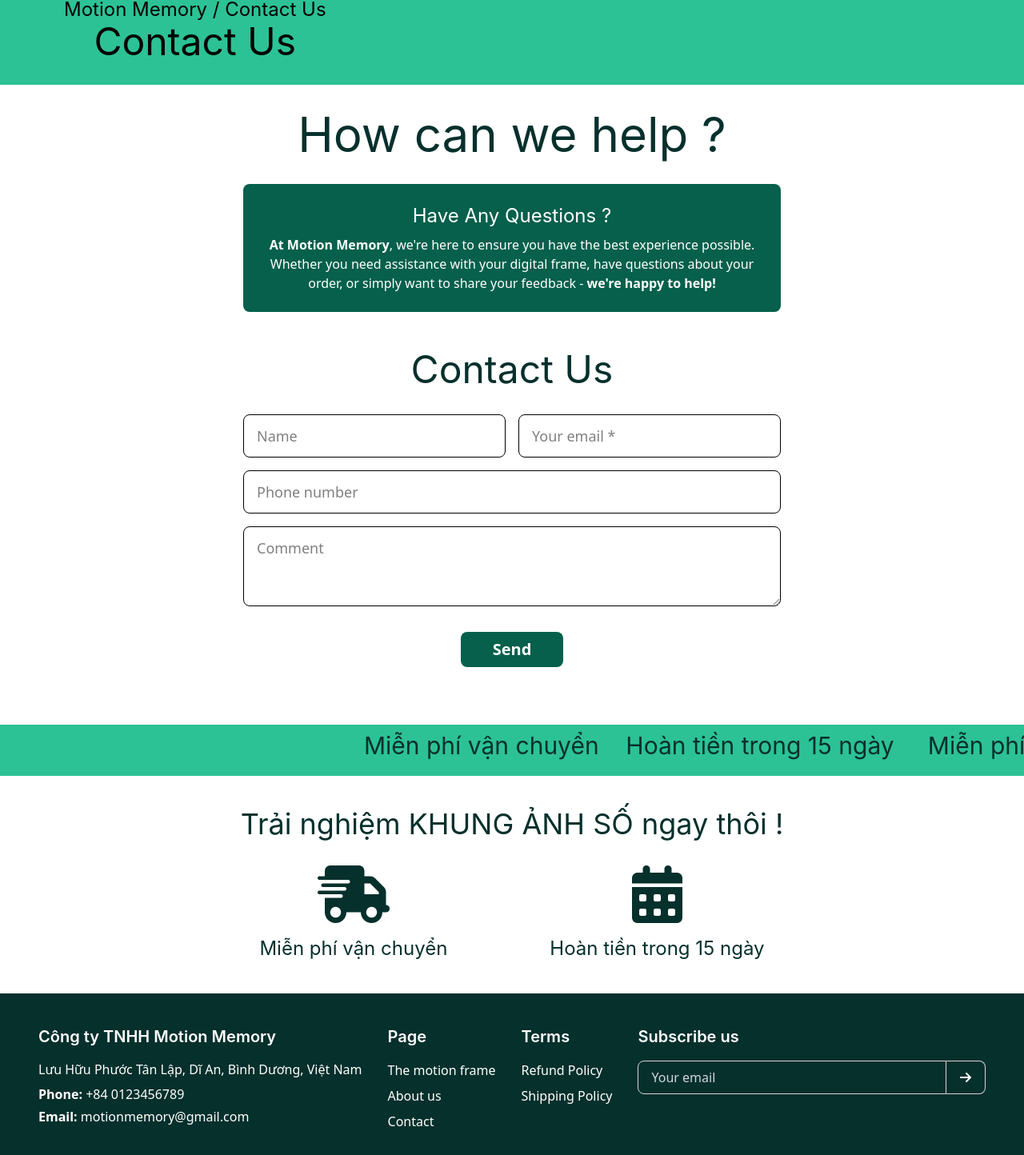
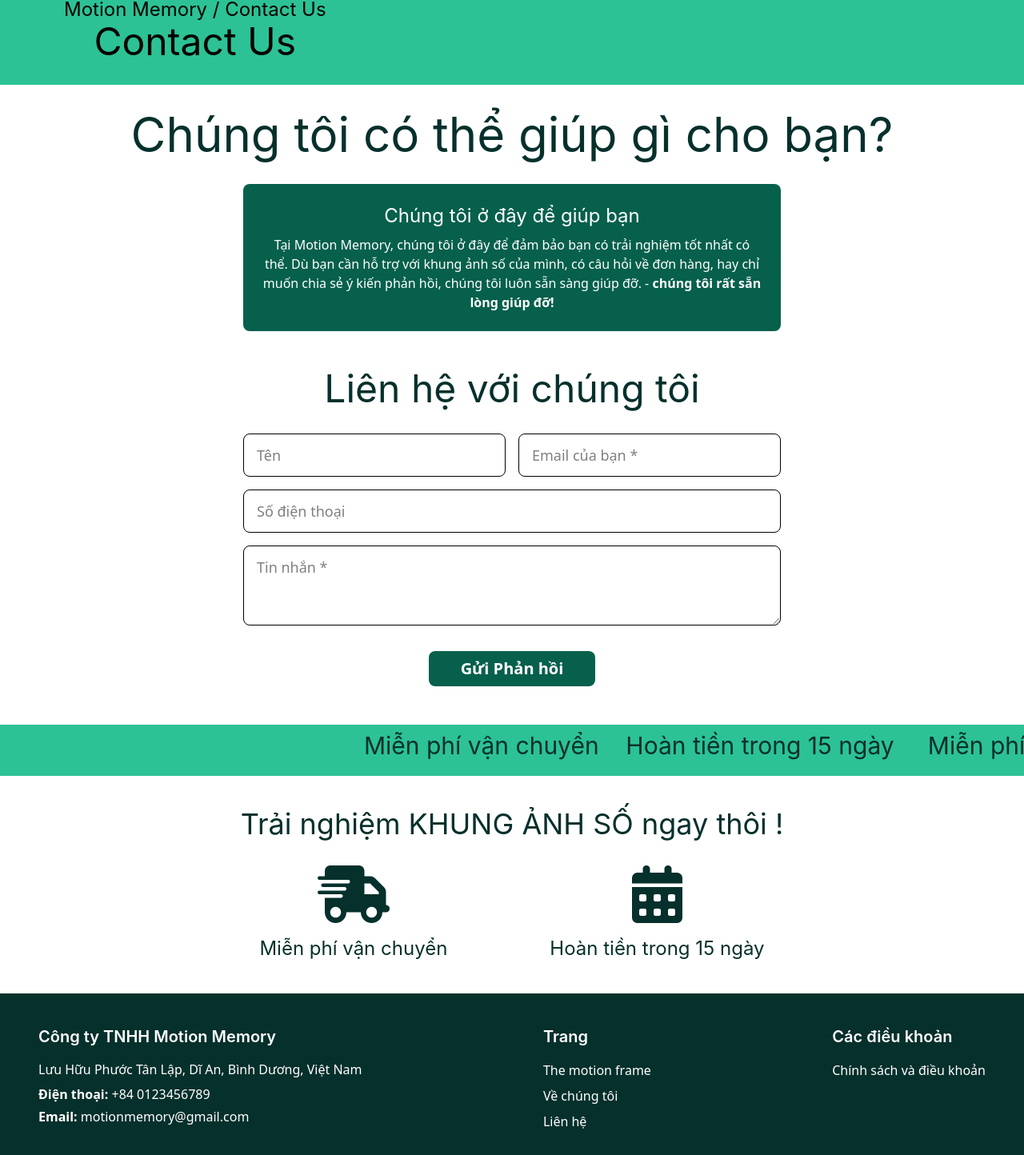
Before and after one commit to hthaitai/motion-web, a React (Vite) app: page /contact in a window 1280 px wide. Shown: the part 114-1558 px from the top of the page at 80% size. Built offline with nearby package versions, Linux system fonts and the light colour scheme.

Commit message:
fixed 22/06

```diff
--- a/package.json
+++ b/package.json
@@ -12,12 +12,14 @@
   "dependencies": {
     "@fortawesome/fontawesome-free": "^6.7.2",
     "@tailwindcss/vite": "^4.1.7",
+    "emailjs-com": "^3.2.0",
     "i18next": "^25.2.0",
     "react": "^19.1.0",
     "react-dom": "^19.1.0",
     "react-i18next": "^15.5.1",
     "react-icons": "^5.5.0",
     "react-router": "^7.6.0",
+    "react-toastify": "^11.0.5",
     "tailwindcss": "^4.1.7"
   },
   "devDependencies": {
--- a/src/components/AboutUs.jsx
+++ b/src/components/AboutUs.jsx
@@ -25,7 +25,7 @@ function AboutUs({ bannerTitle = 'About Us' }) {
           {t('Our journey began with a simple idea: to create a')}
           <b> {t('digital motion frame')} </b>
           {t('that allows you to')}
-          <b> {t('relive your favorite moments ')}</b>
+          <b> {t('relive your favorite moments')} </b>
           {t(
             'in the most vivid and heartfelt way. Whether it’s a birthday, an anniversary, or just a special memory you want to keep close,'
           )}
--- a/src/components/Contact.jsx
+++ b/src/components/Contact.jsx
@@ -1,6 +1,8 @@
 import React, { useState } from 'react';
 import PageBanner from './PageBanner';
-
+import { useTranslation } from 'react-i18next';
+import emailjs from 'emailjs-com';
+import { toast, ToastContainer } from 'react-toastify';
 function Contact({ bannerTitle = 'Contact Us' }) {
   const [form, setForm] = useState({
     name: '',
@@ -8,43 +10,76 @@ function Contact({ bannerTitle = 'Contact Us' }) {
     phone: '',
     comment: '',
   });
-
+  const { t } = useTranslation();
   const handleChange = (e) => {
     setForm({ ...form, [e.target.name]: e.target.value });
   };
-
   const handleSubmit = (e) => {
     e.preventDefault();
-    // Xử lý gửi form tại đây
-    alert('Thank you for contacting us!');
+    const now = new Date();
+    const time = now.toLocaleString();
+    emailjs
+      .send(
+        'service_motionmemoryexe',
+        'template_1x3p4hu',
+        {
+          name: form.name,
+          email: form.email,
+          phone: form.phone,
+          comment: form.comment,
+          title: 'Contact Supporting',
+          time: time,
+        },
+        'b88vCuNgaGLbXkGy4'
+      )
+      .then(
+        (result) => {
+          toast.success(t('thank you for contacting us!'));
+          setForm({ name: '', email: '', phone: '', comment: '' });
+        },
+        (error) => {
+          alert('Error: ' + error.text);
+        }
+      );
   };
 
   return (
     <div>
+      <ToastContainer
+        position="top-center"
+        autoClose={2000}
+        hideProgressBar={false}
+        newestOnTop={false}
+        closeOnClick
+        rtl={false}
+        pauseOnFocusLoss
+        draggable
+        pauseOnHover
+        theme="light"
+      />{' '}
       <PageBanner
         title={bannerTitle}
         subtitle={`Motion Memory / ${bannerTitle}`}
       />
       <div className="min-h-screen bg-white flex flex-col items-center px-2 py-8">
         <h1 className="text-5xl md:text-6xl font-banner text-[#06302c] text-center mb-8">
-          How can we help ?
+          {t('How can we help ?')}
         </h1>
         <div className="w-full max-w-2xl mb-12">
           <div className="bg-[#06604c] rounded-lg p-6 text-white text-center">
             <div className="text-2xl font-banner mb-2">
-              Have Any Questions ?
+              {t('we are here to help you!')}
             </div>
             <div className="text-base">
-              <span className="font-bold">At Motion Memory</span>, we're here to
-              ensure you have the best experience possible. Whether you need
-              assistance with your digital frame, have questions about your
-              order, or simply want to share your feedback -{' '}
-              <span className="font-bold">we're happy to help!</span>
+              {t(
+                "At Motion Memory, we're here to ensure you have the best experience possible. Whether you need assistance with your digital frame, have questions about your order, or simply want to share your feedback"
+              )}{' '}
+              - <span className="font-bold">{t("we're happy to help!")}</span>
             </div>
           </div>
         </div>
         <h2 className="text-4xl md:text-5xl font-banner text-[#06302c] text-center mb-8">
-          Contact Us
+          {t('Contact Us')}
         </h2>
         <form
           onSubmit={handleSubmit}
@@ -54,7 +89,7 @@ function Contact({ bannerTitle = 'Contact Us' }) {
             <input
               type="text"
               name="name"
-              placeholder="Name"
+              placeholder={t('Name')}
               className="flex-1 border rounded-lg px-4 py-3 text-lg outline-none"
               value={form.name}
               onChange={handleChange}
@@ -62,7 +97,7 @@ function Contact({ bannerTitle = 'Contact Us' }) {
             <input
               type="email"
               name="email"
-              placeholder="Your email *"
+              placeholder={t('Your email *')}
               className="flex-1 border rounded-lg px-4 py-3 text-lg outline-none"
               value={form.email}
               onChange={handleChange}
@@ -72,14 +107,14 @@ function Contact({ bannerTitle = 'Contact Us' }) {
           <input
             type="text"
             name="phone"
-            placeholder="Phone number"
+            placeholder={t('Phone number')}
             className="w-full border rounded-lg px-4 py-3 text-lg outline-none"
             value={form.phone}
             onChange={handleChange}
           />
           <textarea
             name="comment"
-            placeholder="Comment"
+            placeholder={t('Message *')}
             className="w-full border rounded-lg px-4 py-3 text-lg outline-none min-h-[100px]"
             value={form.comment}
             onChange={handleChange}
@@ -88,7 +123,7 @@ function Contact({ bannerTitle = 'Contact Us' }) {
             type="submit"
             className="bg-[#06604c] text-white font-bold text-xl px-10 py-2 rounded-lg mt-4 hover:bg-[#06302c] transition"
           >
-            Send
+            {t('Send Message')}
           </button>
         </form>
       </div>
--- a/src/components/Footer.jsx
+++ b/src/components/Footer.jsx
@@ -1,7 +1,7 @@
-import React from "react";
-import { useTranslation } from "react-i18next";
-import { FaFacebookF, FaInstagram, FaTiktok } from "react-icons/fa";
-import { FaArrowRight } from "react-icons/fa6";
+import React from 'react';
+import { useTranslation } from 'react-i18next';
+import { FaFacebookF, FaInstagram, FaTiktok } from 'react-icons/fa';
+import { FaArrowRight } from 'react-icons/fa6';
 
 function Footer() {
   const { t } = useTranslation();
@@ -11,16 +11,16 @@ function Footer() {
         <div className="relative w-full h-12">
           <div className="absolute top-0 left-0 flex animate-marquee-full w-max">
             <span className="text-[#06302c] text-3xl font-banner  whitespace-nowrap mr-16">
-              {t("Free Shipping")}&nbsp;&nbsp;&nbsp;&nbsp;
-              {t("15 Days Money Back")}&nbsp;&nbsp;&nbsp;&nbsp;{" "}
-              {t("Free Shipping")}&nbsp;&nbsp;&nbsp;&nbsp;
-              {t("15 Days Money Back")}
+              {t('Free Shipping')}&nbsp;&nbsp;&nbsp;&nbsp;
+              {t('15 Days Money Back')}&nbsp;&nbsp;&nbsp;&nbsp;{' '}
+              {t('Free Shipping')}&nbsp;&nbsp;&nbsp;&nbsp;
+              {t('15 Days Money Back')}
             </span>
             <span className="text-[#06302c] text-3xl font-banner  whitespace-nowrap mr-16">
-              {t("Free Shipping")}&nbsp;&nbsp;&nbsp;&nbsp;
-              {t("15 Days Money Back")}&nbsp;&nbsp;&nbsp;&nbsp;{" "}
-              {t("Free Shipping")}&nbsp;&nbsp;&nbsp;&nbsp;
-              {t("15 Days Money Back")}
+              {t('Free Shipping')}&nbsp;&nbsp;&nbsp;&nbsp;
+              {t('15 Days Money Back')}&nbsp;&nbsp;&nbsp;&nbsp;{' '}
+              {t('Free Shipping')}&nbsp;&nbsp;&nbsp;&nbsp;
+              {t('15 Days Money Back')}
             </span>
           </div>
         </div>
@@ -28,19 +28,19 @@ function Footer() {
       {/* Banner Free Shipping & Money Back */}
       <div className="bg-white w-full py-10">
         <h2 className="text-[#06302c] text-2xl md:text-4xl font-banner text-center mb-8">
-          {t("Try MOTION VIDEO FRAME now !")}
+          {t('Try MOTION VIDEO FRAME now !')}
         </h2>
         <div className="flex flex-col md:flex-row justify-center items-center gap-8 md:gap-32">
           <div className="flex flex-col items-center mb-8 md:mb-0">
             <i className="fa-solid fa-truck-fast -days text-[#06302c] text-5xl md:text-7xl mb-4"></i>
             <span className="text-[#06302c] text-lg md:text-2xl font-banner">
-              {t("Free Shipping")}
+              {t('Free Shipping')}
             </span>
           </div>
           <div className="flex flex-col items-center">
             <i className="fa-solid fa-calendar-days text-[#06302c] text-5xl md:text-7xl mb-4"></i>
             <span className="text-[#06302c] text-lg md:text-2xl font-banner">
-              {t("15 Days Money Back")}
+              {t('15 Days Money Back')}
             </span>
           </div>
         </div>
@@ -51,88 +51,64 @@ function Footer() {
           {/* Company Info */}
           <div className="min-w-[220px]">
             <h3 className="text-xl font-banner font-semibold mb-4">
-              {t("Motion Memory Company")}
+              {t('Motion Memory Company')}
             </h3>
             <p className="mb-2 leading-snug">
               {t(
-                "Luu Huu Phuoc Tan Lap, Dong Hoa, Di An, Binh Duong, Viet Nam"
+                'Luu Huu Phuoc Tan Lap, Dong Hoa, Di An, Binh Duong, Viet Nam'
               )}
             </p>
             <p className="mb-1">
-              <span className="font-semibold">Phone:</span> +84 0123456789
+              <span className="font-semibold"> {t('Phone')}:</span> +84
+              0123456789
             </p>
             <p>
-              <span className="font-semibold">Email:</span>{" "}
+              <span className="font-semibold">Email:</span>{' '}
               motionmemory@gmail.com
             </p>
           </div>
           {/* Page */}
           <div>
-            <h3 className="text-xl font-banner font-semibold mb-4">Page</h3>
+            <h3 className="text-xl font-banner font-semibold mb-4">
+              {t('Page')}
+            </h3>
             <ul className="space-y-2">
               <li>
-                <a href="#" className="hover:underline">
+                <a href="/" className="hover:underline">
                   The motion frame
                 </a>
               </li>
               <li>
-                <a href="#" className="hover:underline">
-                  About us
+                <a href="/about" className="hover:underline">
+                  {t('About us')}
                 </a>
               </li>
               <li>
-                <a href="#" className="hover:underline">
-                  Contact
+                <a href="/contact" className="hover:underline">
+                  {t('Contact')}
                 </a>
               </li>
             </ul>
           </div>
           {/* Terms */}
           <div>
-            <h3 className="text-xl font-banner font-semibold mb-4">Terms</h3>
+            <h3 className="text-xl font-banner font-semibold mb-4">
+              {' '}
+              {t('Terms')}
+            </h3>
             <ul className="space-y-2">
               <li>
                 <a href="/refundpolicy" className="hover:underline">
-                  Refund Policy
-                </a>
-              </li>
-              <li>
-                <a href="#" className="hover:underline">
-                  Shipping Policy
+                  {t('Policy & Terms')}
                 </a>
               </li>
             </ul>
-          </div>
-          {/* Subscribe */}
-          <div className="flex-1 min-w-[250px]">
-            <h3 className="text-xl font-banner font-semibold mb-4">
-              Subscribe us
-            </h3>
-            <form className="flex">
-              <input
-                type="email"
-                placeholder="Your email"
-                className="flex-1 px-4 py-2 rounded-l-lg bg-transparent border border-gray-300 text-white placeholder-gray-300 focus:outline-none"
-              />
-              <button
-                type="submit"
-                className="px-4 py-2 bg-transparent border border-l-0 border-gray-300 rounded-r-lg text-white flex items-center justify-center hover:bg-[#2cc295] transition"
-              >
-                <FaArrowRight />
-              </button>
-            </form>
           </div>
         </div>
         {/* Social Icons */}
         <div className="flex justify-center gap-8 mt-8">
           <a href="#" className="text-[#2cc295] text-2xl hover:text-white">
             <FaFacebookF />
-          </a>
-          <a href="#" className="text-[#2cc295] text-2xl hover:text-white">
-            <FaInstagram />
-          </a>
-          <a href="#" className="text-[#2cc295] text-2xl hover:text-white">
-            <FaTiktok />
           </a>
         </div>
       </footer>
--- a/src/components/Homepage.jsx
+++ b/src/components/Homepage.jsx
@@ -4,8 +4,13 @@ import imgHome from "../image/image.png";
 import imgHome1 from "../image/image1.png";
 import imgHome2 from "../image/image2.png";
 import { useTranslation } from "react-i18next";
+import { useNavigate } from "react-router";
 function Homepage() {
   const { t } = useTranslation();
+  const navigate = useNavigate();
+   const handleOrderClick = () => {
+    navigate("/product");
+  };
   return (
     <div className="w-screen overflow-x-hidden">
       {/* Banner */}
@@ -49,7 +54,7 @@ function Homepage() {
           </p>
           <div className="pt-8 md:pt-[40px] flex justify-center md:justify-start">
             <button
-              onClick={onclick}
+              onClick={handleOrderClick}
               className="order-btn"
               style={{ zIndex: 10, position: "relative" }}
             >
--- a/src/components/Navbar.jsx
+++ b/src/components/Navbar.jsx
@@ -41,13 +41,13 @@ function Navbar() {
       </button>
       {/* Menu giữa (ẩn trên mobile, hiện trên md) */}
       <div className="flex-1 justify-center space-x-8 md:flex hidden">
-        <a href="/" className="text-[#153535] font-serif text-xl hover:underline">
+        <a href="/" className="text-[#153535] font-medium text-xl hover:underline">
           {t("The Motion Frame")}
         </a>
-        <a href="/about" className="text-[#153535] font-serif text-xl hover:underline">
+        <a href="/about" className="text-[#153535] font-medium text-xl hover:underline">
           {t("About us")}
         </a>
-        <a href="/contact" className="text-[#153535] font-serif text-xl hover:underline">
+        <a href="/contact" className="text-[#153535] font-medium text-xl hover:underline">
           {t("Contact")}
         </a>
       </div>
--- a/src/i18n.jsx
+++ b/src/i18n.jsx
@@ -7,6 +7,7 @@ i18n.use(initReactI18next).init({
       translation: {
         'The Motion Frame': 'The Motion Frame',
         'About us': 'About us',
+        Page: 'Page',
         Contact: 'Contact',
         'Your life, beautifully framed.': 'Your life, beautifully framed',
         'Beautiful moments are not only to be kept but also to be felt. Motion Video Frame turns precious memories into vivid, delicate images, always present in your space.':
@@ -61,6 +62,7 @@ i18n.use(initReactI18next).init({
         'The Motion Memory Company': 'The Motion Memory Company',
         //Refund Policy
         'Refund Policy': 'Refund Policy',
+        'Policy & Terms': 'Policy & Terms',
         'We have a 15-day return policy, which means you have 15 days after receiving your item to request a return.':
           'We have a 15-day return policy, which means you have 15 days after receiving your item to request a return.',
         ' If you are not completely satisfied with your Motion Video Frame, youcan request a return in accordance with our policy within 15 days of receiving your item. Return requests made after 15 days will not be accepted. Please contact us at':
@@ -81,17 +83,38 @@ i18n.use(initReactI18next).init({
           'We are happy to exchange your Motion Frame if it arrives defective or damaged. If you receive a defective or damaged item, please contact us at',
         'within 7 days of receiving your Motion Video Frame for assistance.':
           'within 7 days of receiving your Motion Video Frame for assistance.',
-        'Shipping': 'Shipping',
+        Shipping: 'Shipping',
         'We do not cover return shipping costs; all return shipping fees will be deducted from your refund. Shipping costs are non-refundable. Please note that we are only responsible for the Motion Video Frame once it has been received at our warehouse.':
           'We do not cover return shipping costs; all return shipping fees will be deducted from your refund. Shipping costs are non-refundable. Please note that we are only responsible for the Motion Video Frame once it has been received at our warehouse.',
-        'From'  : 'From',
-          // ...another key
+        From: 'From',
+        Terms: 'Terms',
+        // ...another key
+        Phone: 'Phone',
+        //product
+        'Motion Video Frame': 'Motion Video Frame',
+        'Our shop at:': 'Our shop at:',
+        Description: 'Description',
+        'A gorgeous 6.5" acrylic frame with a 5" HD LCD screen display that allows you to infinitely loop the most precious memories that you captured via video.':
+          'A gorgeous 6.5" acrylic frame with a 5" HD LCD screen display that allows you to infinitely loop the most precious memories that you captured via video.',
+        'How can we help ?': 'How can we help ?',
+        'we are here to help you!': 'we are here to help you!',
+        "At Motion Memory, we're here to ensure you have the best experience possible. Whether you need assistance with your digital frame, have questions about your order, or simply want to share your feedback":
+          "At Motion Memory, we're here to ensure you have the best experience possible. Whether you need assistance with your digital frame, have questions about your order, or simply want to share your feedback",
+        "we're happy to help!": "we're happy to help!",
+        'Contact Us': 'Contact Us',
+        Name: 'Name',
+        'Your email *': 'Your email *',
+        'Phone number': 'Phone number',
+        'Message *': 'Message *',
+        'Send Message': 'Send Message',
+        'thank you for contacting us!': 'thank you for contacting us!',
       },
     },
     vi: {
       translation: {
         'The Motion Frame': 'Khung ảnh số',
         'About Us': 'Về chúng tôi',
+        Page: 'Trang',
         Contact: 'Liên hệ',
         'Your life, beautifully framed.':
           'Cuộc sống của bạn được gói gọn trong khung ảnh',
@@ -163,11 +186,32 @@ i18n.use(initReactI18next).init({
           'Chúng tôi rất vui được trao đổi Motion Frame của bạn nếu nó bị lỗi hoặc hư hỏng. Nếu bạn nhận được một mặt hàng bị lỗi hoặc hư hỏng, vui lòng liên hệ với chúng tôi tại',
         'within 7 days of receiving your Motion Video Frame for assistance.':
           'trong vòng 7 ngày kể từ khi nhận Motion Video Frame của bạn để được hỗ trợ.',
-        'Shipping': 'Vận chuyển',
+        Shipping: 'Vận chuyển',
         'We do not cover return shipping costs; all return shipping fees will be deducted from your refund. Shipping costs are non-refundable. Please note that we are only responsible for the Motion Video Frame once it has been received at our warehouse.':
           'Chúng tôi không chịu trách nhiệm về chi phí vận chuyển trả lại; tất cả các khoản phí vận chuyển trả lại sẽ được trừ vào khoản hoàn tiền của bạn. Chi phí vận chuyển là không hoàn lại. Xin lưu ý rằng chúng tôi chỉ chịu trách nhiệm cho Motion Video Frame khi nó đã được nhận tại kho của chúng tôi.',
-        'From': 'Từ',
-          // ...các key khác
+        From: 'Từ',
+        // ...các key khác
+        Phone: 'Điện thoại',
+        //Product
+        'Motion Video Frame': 'Khung Ảnh Chuyển Động',
+        'Our shop at:': 'Mua hàng ngay tại:',
+        Description: 'Mô tả',
+        'A gorgeous 6.5" acrylic frame with a 5" HD LCD screen display that allows you to infinitely loop the most precious memories that you captured via video.':
+          'Khung acrylic 6,5 "tuyệt đẹp với màn hình màn hình LCD 5" HD cho phép bạn lặp lại vô số những ký ức quý giá nhất mà bạn đã ghi lại qua video.',
+        'Policy & Terms': 'Chính sách và điều khoản',
+        Terms: 'Các điều khoản',
+        'How can we help ?': 'Chúng tôi có thể giúp gì cho bạn?',
+        'we are here to help you!': 'Chúng tôi ở đây để giúp bạn',
+        "At Motion Memory, we're here to ensure you have the best experience possible. Whether you need assistance with your digital frame, have questions about your order, or simply want to share your feedback":
+          'Tại Motion Memory, chúng tôi ở đây để đảm bảo bạn có trải nghiệm tốt nhất có thể. Dù bạn cần hỗ trợ với khung ảnh số của mình, có câu hỏi về đơn hàng, hay chỉ muốn chia sẻ ý kiến phản hồi, chúng tôi luôn sẵn sàng giúp đỡ.',
+        "we're happy to help!": 'chúng tôi rất sẵn lòng giúp đỡ!',
+        'Contact Us': 'Liên hệ với chúng tôi',
+        Name: 'Tên',
+        'Your email *': 'Email của bạn *',
+        'Phone number': 'Số điện thoại',
+        'Message *': 'Tin nhắn *',
+        'Send Message': 'Gửi Phản hồi',
+        'thank you for contacting us!': 'Cảm ơn bạn đã liên hệ với chúng tôi!',
       },
     },
   },
```
Also changed, not shown: src/components/ProductDetail.jsx (+8 -9 lines), index.html (line endings or trailing spaces), src/image/product4.png (deleted), 1 other file (tests, documents, lock files or other folders).
